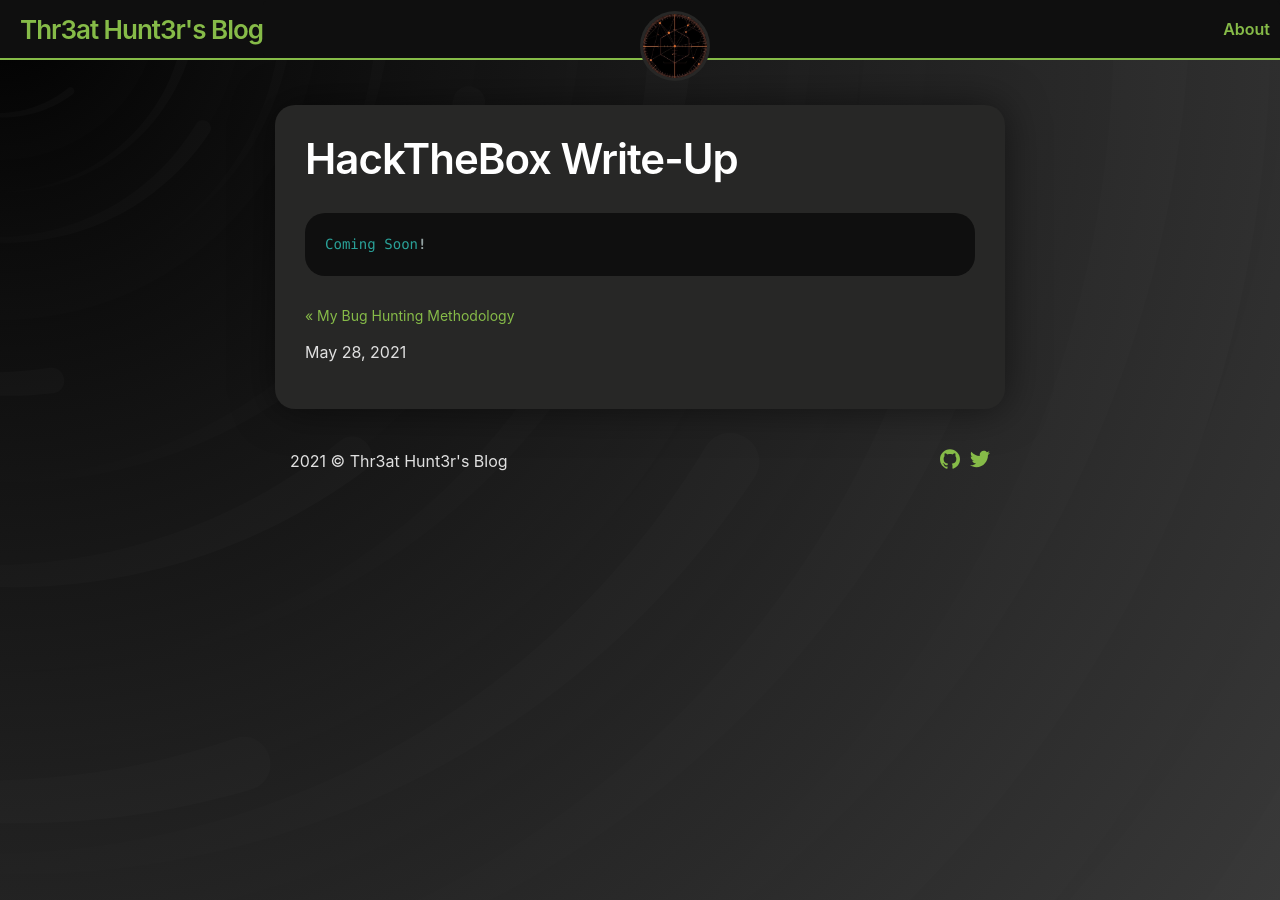
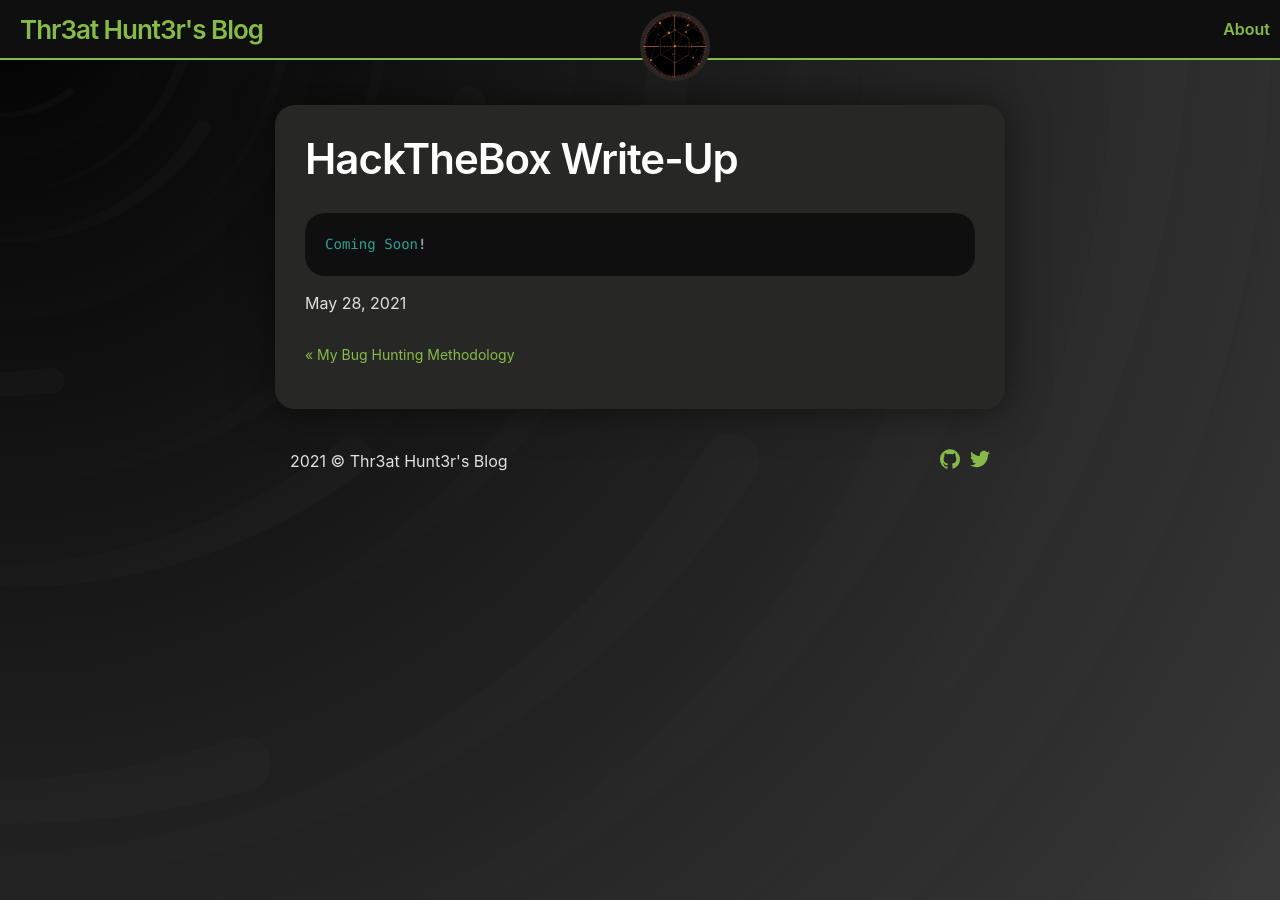
Before and after one commit to thr3athunt3r/thr3athunt3r.github.io, a Jekyll site: the page built from _posts/2021-05-29-bug-2.markdown, in a window 1280 px wide. Built offline with Jekyll 4.4.1, drawn with Linux system fonts in a browser that asks for light colours; comment, search, counter and statistics services are not loaded; part of the change alters nothing that is shown.

Commit message:
added comment feature

```diff
--- a/_layouts/post.html
+++ b/_layouts/post.html
@@ -9,15 +9,6 @@ layout: default
 
   <div class="post-content e-content" itemprop="articleBody">
     {{ content }}
-  </div>
-
-  <div class="PageNavigation">
-    {% if page.previous.url %}
-      <a class="prev" href="{{page.previous.url}}">&laquo; {{page.previous.title}}</a>
-    {% endif %}
-    {% if page.next.url %}
-      <a class="next" href="{{page.next.url}}">{{page.next.title}} &raquo;</a>
-    {% endif %}
   </div>
 
   <p class="post-meta">
@@ -41,10 +32,26 @@ layout: default
     {%- endif -%}
   </p>
 
+  <div class="PageNavigation">
+    {% if page.previous.url %}
+      <a class="prev" href="{{page.previous.url}}">&laquo; {{page.previous.title}}</a>
+    {% endif %}
+    {% if page.next.url %}
+      <a class="next" href="{{page.next.url}}">{{page.next.title}} &raquo;</a>
+    {% endif %}
+  </div>
 
   <a class="u-url" href="{{ page.url | relative_url }}" hidden></a>
 </article>
 
+<script src="https://utteranc.es/client.js"
+        repo="thr3athunt3r/thr3athunt3r.github.io"
+        issue-term="url"
+        label="utterances"
+        theme="photon-dark"
+        crossorigin="anonymous"
+        async>
+</script>
 
 {%- if site.hyvor_talk_website_id -%}
   <div class="comments">
```
